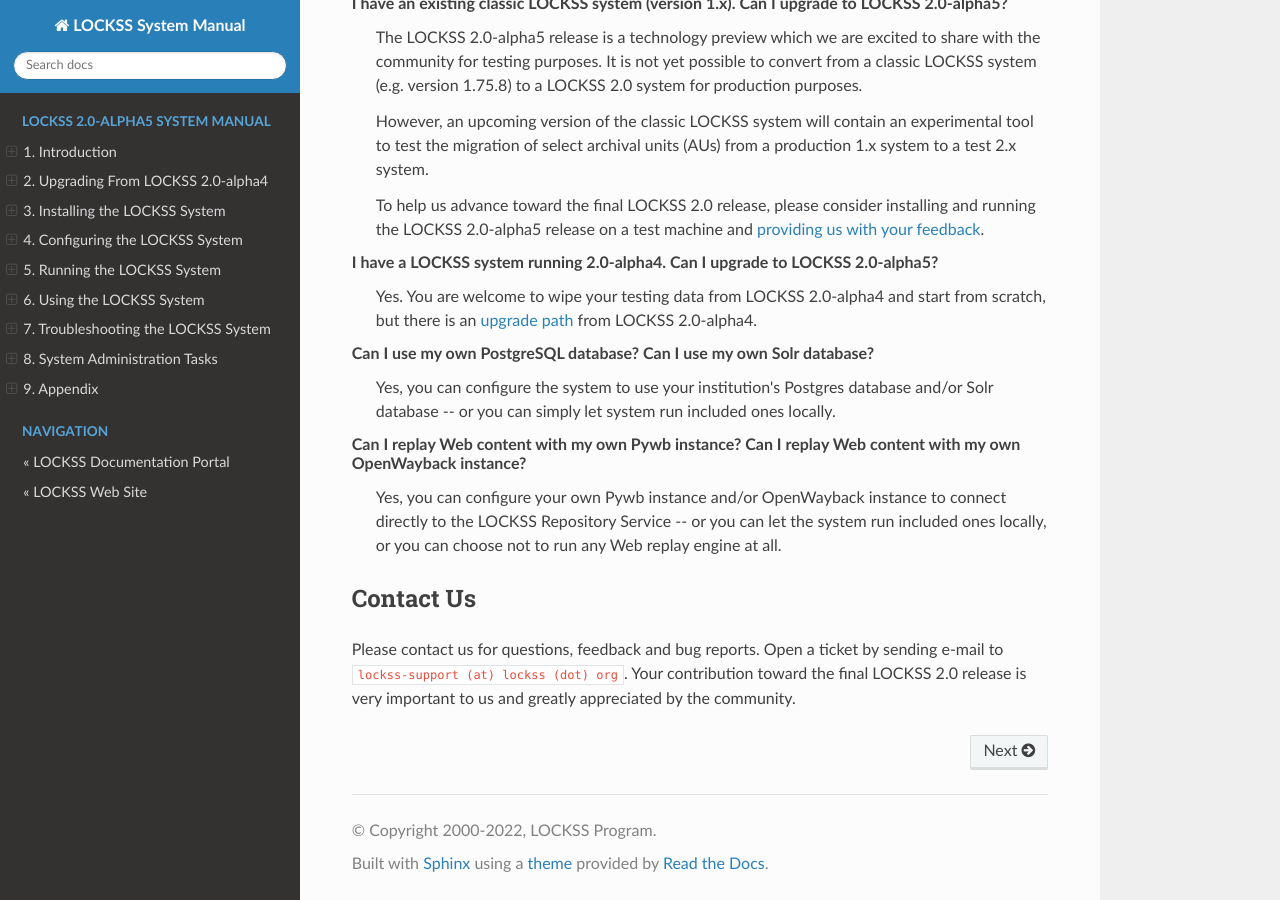
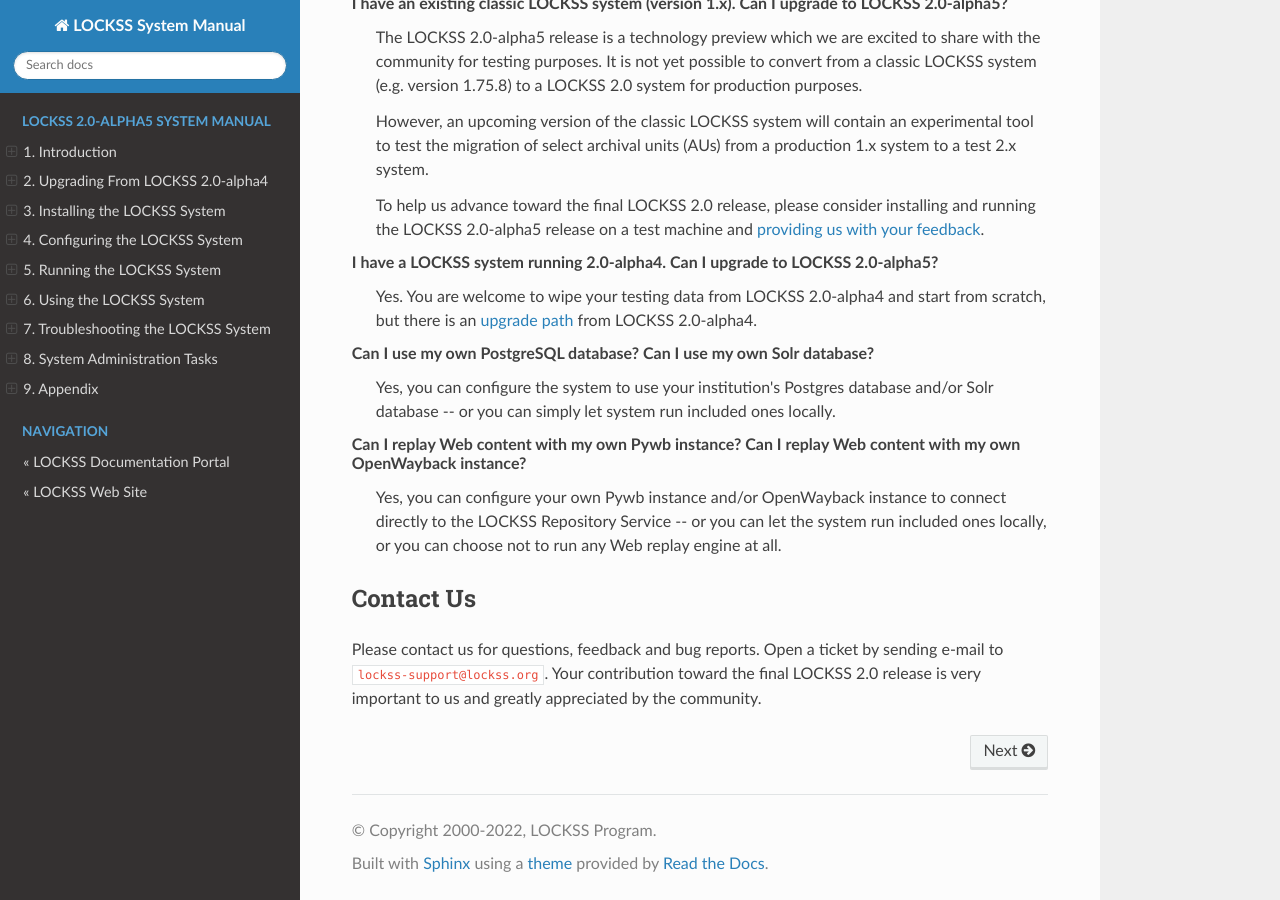
Before and after one commit to lockss/lockss-rtd-manual, a Sphinx documentation site: the page built from docs/index.rst, in a window 1280 px wide and 900 px high, scrolled down 1984 px. Built offline with Sphinx 7.4.7 and the Read the Docs theme 2.0.0, drawn with Linux system fonts in a browser that asks for light colours; cross-references to code outside the pages are shown as plain code.

```diff
--- a/docs/conf.py
+++ b/docs/conf.py
@@ -33,9 +33,16 @@ author = 'LOCKSS Program'
 extensions = [
     # See https://github.com/readthedocs/sphinx_rtd_theme
     'sphinx_rtd_theme',
+
+    # See https://www.sphinx-doc.org/en/master/usage/extensions/index.html
     'sphinx.ext.autosectionlabel',
     'sphinx.ext.intersphinx',
+
+    # See https://github.com/executablebooks/sphinx-tabs
     'sphinx_tabs.tabs',
+
+    # See https://github.com/sphinx-contrib/email
+    'sphinxcontrib.email',
 ]
 
 intersphinx_mapping = {
--- a/docs/index.rst
+++ b/docs/index.rst
@@ -106,7 +106,7 @@ LOCKSS 2.0-alpha5 System Manual
    Contact Us
    ----------
 
-   Please contact us for questions, feedback and bug reports. Open a ticket by sending e-mail to ``lockss-support (at) lockss (dot) org``. Your contribution toward the final LOCKSS 2.0 release is very important to us and greatly appreciated by the community.
+   Please contact us for questions, feedback and bug reports. Open a ticket by sending e-mail to :email:`lockss-support@lockss.org`. Your contribution toward the final LOCKSS 2.0 release is very important to us and greatly appreciated by the community.
 
 .. toctree::
    :caption: LOCKSS 2.0-alpha5 System Manual
--- a/docs/installing/installer.rst
+++ b/docs/installing/installer.rst
@@ -563,7 +563,7 @@ During this phase, :program:`install-lockss` runs a series of tests to verify th
 
       You can also alter the number of retries and the number of seconds between retries with :samp:`--retries={N}` and :samp:`--wait={S}` respectively.
 
-      Other problems may require reaching out to the LOCKSS support team at ``lockss-support (at) lockss (dot) org`` for assistance.
+      Other problems may require reaching out to the LOCKSS support team at :email:`lockss-support@lockss.org` for assistance.
 
 3. Finally, you will see the message:
 
--- a/requirements.txt
+++ b/requirements.txt
@@ -1 +1,4 @@
+sphinx
+sphinx-rtd-theme
 sphinx-tabs
+sphinxcontrib-email
```
Also changed, not shown: 1 other file.
